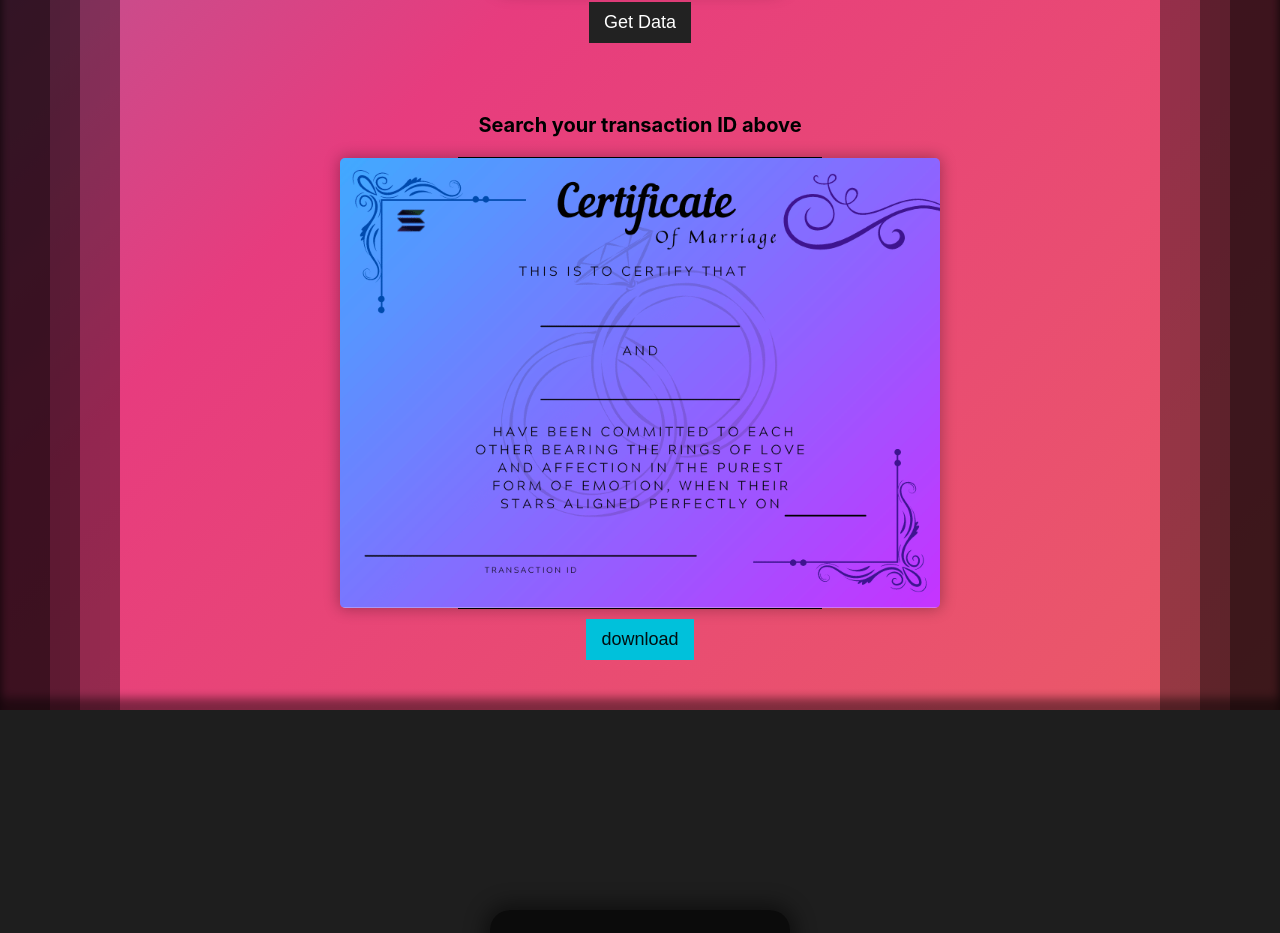
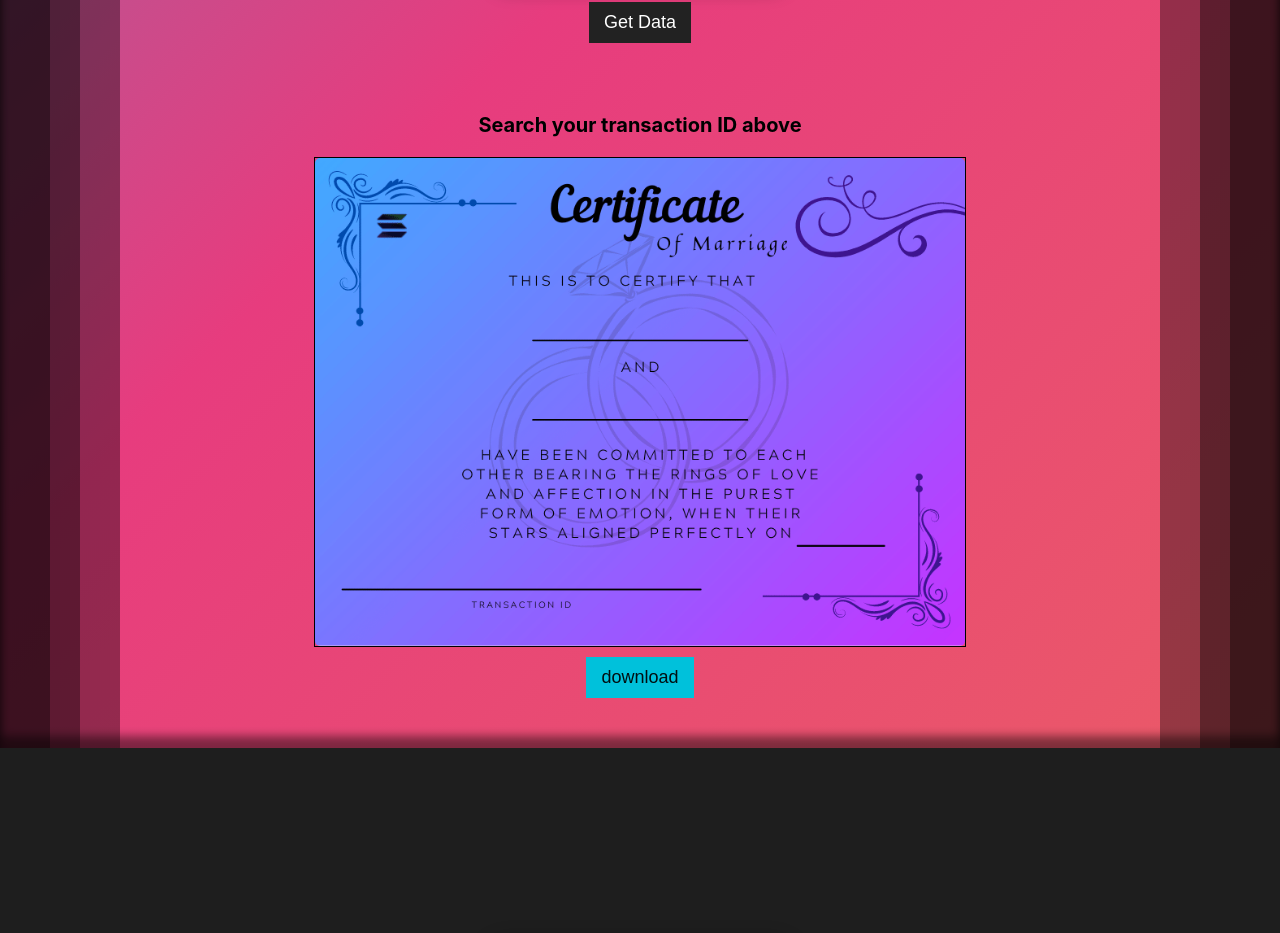
Before and after one commit to ankitzm/solana-wedding, a React (Create React App) app: page / in a window 1280 px wide. Shown: the part 989-1922 px from the top of the page. Built offline with nearby package versions, Linux system fonts and the light colour scheme.

Commit message:
certificate fix

```diff
--- a/src/component/certificate/Certificate.css
+++ b/src/component/certificate/Certificate.css
@@ -25,11 +25,9 @@
 	display: flex;
 	flex-direction: row;
 	flex-grow: 1;
-  border: 1px solid black;
 }
 
 .form {
-  border: 2px solid purple;
 	width: 40%;
 }
 
@@ -63,25 +61,29 @@ input {
 	font-size: 18px;
 }
 
+.download {
+	display: flex;
+	width: 60vw;
+	justify-content: center;
+	align-items: center;
+}
+
 #downloadWrapper {
-  width: 60%;
-  border: 1px solid black;
+	width: max-content;
+}
+
+#certificateWrapper {
+	overflow: hidden;
+	position: relative;
+	width: auto;
 	display: flex;
 	justify-content: center;
 	align-items: center;
 }
 
-#certificateWrapper {
-  box-shadow: 0px 0px 15px 1px rgba(0, 0, 0, 0.3);
-  border-radius: 5px;
-  overflow: hidden;
-  position: relative;
-}
-
 #certificateWrapper img {
-  display: block;
-  height: 450px;
-  width: auto;
+	height: auto;
+	width: 650px;
 }
 
 #certificateWrapper p {
--- a/src/component/certificate/Certificate.js
+++ b/src/component/certificate/Certificate.js
@@ -61,6 +61,7 @@ const Certificate = ({ sendDataToParent }) => {
                     </form>
                 </div>
 
+                <div className="download">
                     <div id="downloadWrapper" ref={certificateWrapper}>
                         <div id="certificateWrapper">
                             <p id="husband">{Husband}</p>
@@ -73,6 +74,7 @@ const Certificate = ({ sendDataToParent }) => {
                         </div>
                     </div>
                 </div>
+            </div>
             <CoreBTN
                 onClick={(e) => {
                     if (document.cookie != null) {
@@ -81,7 +83,7 @@ const Certificate = ({ sendDataToParent }) => {
                     console.log(txid);
                     e.preventDefault();
                     exportComponentAsPNG(certificateWrapper, {
-            html2CanvasOptions: { backgroundColor: null },
+                        html2CanvasOptions: { backgroundColor: "#5e8fff" },
                     });
                 }}
                 type="light"
--- a/src/component/explorer/Explorer.css
+++ b/src/component/explorer/Explorer.css
@@ -111,31 +111,28 @@ input {
 	justify-content: center;
 	flex-direction: column;
 	align-items: center;
+	margin-top: 20px;
 }
 
 #downloadWrapper {
-	width: 100%;
-	height: 100%;
+	width: max-content;
 	border: 1px solid black;
 	display: flex;
-	margin-top: 20px;
 	flex-direction: column;
 	height: fit-content;
 	justify-content: center;
 	align-items: center;
-	width: 400px;
+	position: relative;
 }
 
 #certificateWrapper {
-	box-shadow: 0px 0px 15px 1px rgba(0, 0, 0, 0.3);
 	border-radius: 5px;
 	overflow: hidden;
-	position: relative;
 }
 
 #certificateWrapper img {
-	display: block;
-	width: 100%;
+	box-shadow: 0px 0px 15px 1px rgba(0, 0, 0, 0.3);
+	width: max-content;
 	height: auto;
 }
 
--- a/src/component/wallet/WalletAdapter.tsx
+++ b/src/component/wallet/WalletAdapter.tsx
@@ -161,7 +161,7 @@ function WalletAdapter({ Data }: { Data: any }): React.ReactElement {
 
       console.log("Done!!");
       document.cookie = signature;
-      alert("[" + document.cookie + "]");
+      alert(document.cookie);
     } catch (e) {
       console.warn(e);
       alert(`Error: ${(e as Error).message}`);
```
Lines whose indentation alone changed are shown as unchanged.
